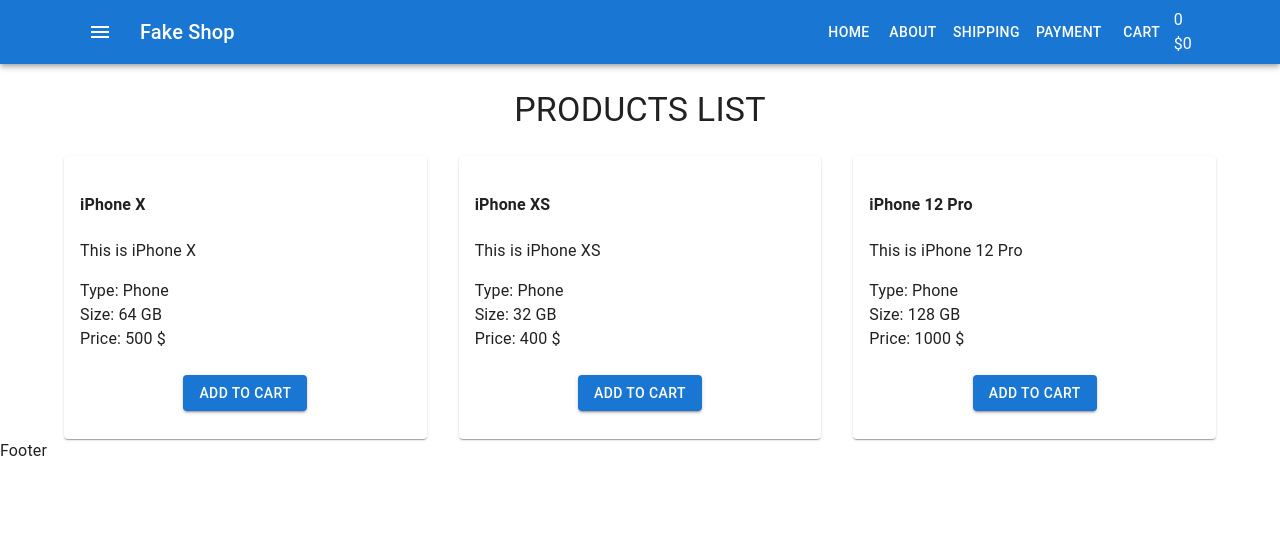
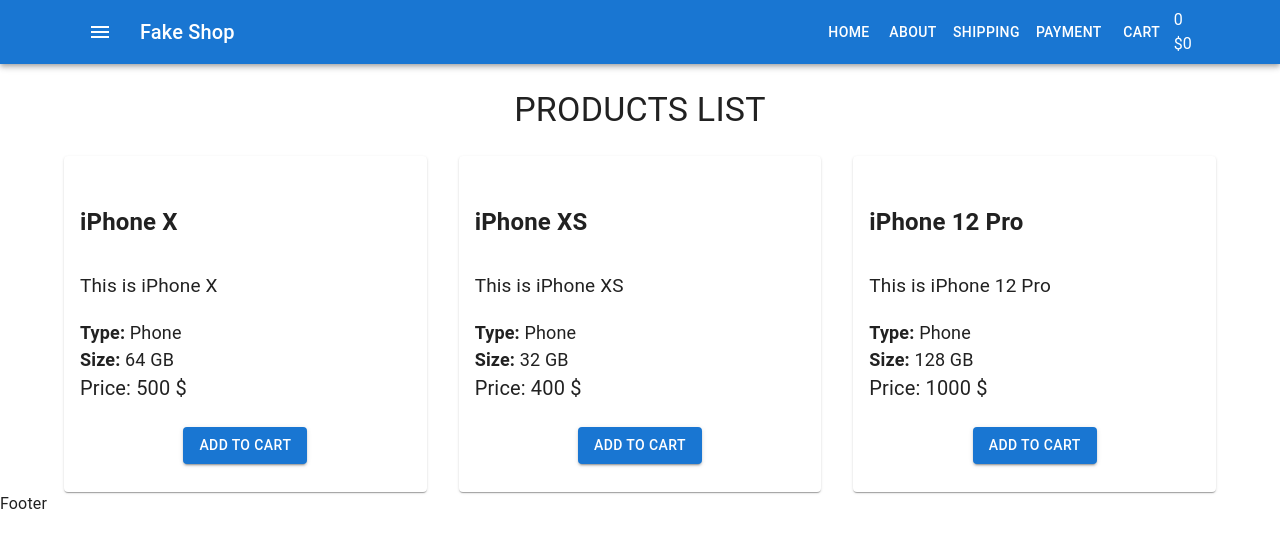
Before and after one commit to LevVaschenko/fake-shop-fail, a React (Create React App) app: page / in a window 1280 px wide. Shown: the top 548 px of the page. Built offline with nearby package versions, Linux system fonts and the light colour scheme.

Commit message:
add scss code

```diff
--- a/src/components/Products/ProductListItem.scss
+++ b/src/components/Products/ProductListItem.scss
@@ -3,3 +3,24 @@
     justify-content: center;
     margin-bottom: 20px;
 }
+
+.product {
+    h4 {
+        font-size: 24px;
+    }
+
+    .product-description {
+        font-size: 19px;
+    }
+
+    .product-price {
+        font-size: 20px;
+    }
+
+    .product-features {
+        font-size: 18px;
+        span {
+            font-weight: bold;
+        }
+    }
+}
--- a/src/components/Products/ProductListItem.tsx
+++ b/src/components/Products/ProductListItem.tsx
@@ -11,13 +11,17 @@
 
 const ProductListItem = (props: Props) => {
     return (
-        <Card>
+        <Card className="product">
             <CardContent>
                 <h4>{props.name}</h4>
-                <p>{props.descriprion}</p>
-                <div>Type: {props.type}</div>
-                <div>Size: {props.size} GB</div>
-                <div>Price: {props.price} $</div>
+                <p className="product-description">{props.descriprion}</p>
+                <div className="product-features">
+                    <span>Type: </span> {props.type}
+                </div>
+                <div className="product-features">
+                    <span>Size: </span> {props.size} GB
+                </div>
+                <div className="product-price">Price: {props.price} $</div>
             </CardContent>
             <CardActions className="button-wrap">
                 <Button variant="contained">Add to cart</Button>
```
